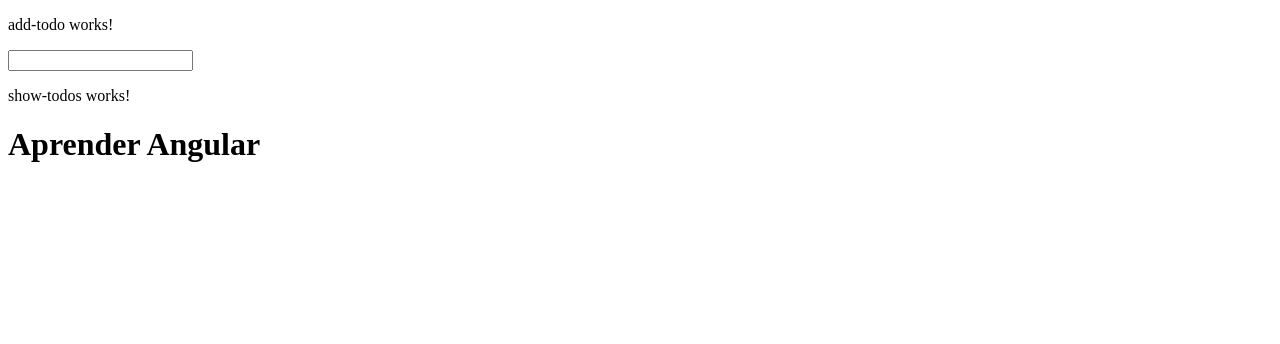
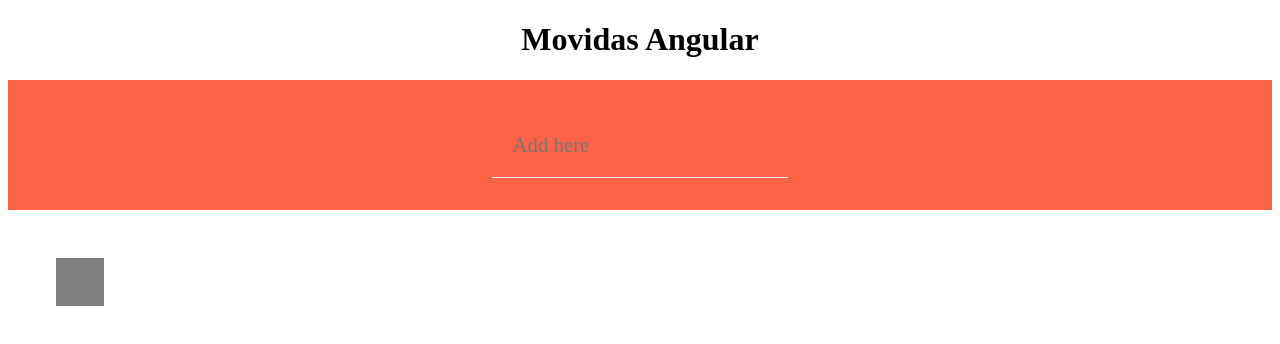
Before and after one commit to AbellanMotos/Angular-ToDos, an Angular app: page / in a window 1280 px wide. Shown: the top 344 px of the page. Built offline with nearby package versions, Linux system fonts and the light colour scheme.

Commit message:
save tasks in localstorage & delete tasks

```diff
--- a/src/app/add-todo/add-todo.component.html
+++ b/src/app/add-todo/add-todo.component.html
@@ -1,2 +1,4 @@
-<p>add-todo works!</p>
-<input (change)="addTodo(task)" type="text" [(ngModel)]="task" />
+<h1>Movidas Angular</h1>
+<div class="add-todo">
+<input (change)="addTodo(task)" placeholder="Add here" type="text" [(ngModel)]="task" />
+</div>
--- a/src/app/add-todo/add-todo.component.scss
+++ b/src/app/add-todo/add-todo.component.scss
@@ -0,0 +1,19 @@
+.add-todo {
+    background: tomato;
+    padding: 2em;
+    display: flex;
+    justify-content: center;
+    input {
+        all :unset;
+        color: white;
+        padding: 1em;
+        font-size: 1.3em;
+        border-bottom: 1px solid white
+
+    }
+}
+
+h1 {
+    display: flex;
+    justify-content: center;
+}
--- a/src/app/add-todo/add-todo.component.ts
+++ b/src/app/add-todo/add-todo.component.ts
@@ -17,7 +17,7 @@
 
   addTodo(text){
     this.newTodo.emit(text);
-    this.task = ''
+    this.task = '';
   }
 
 }
--- a/src/app/app.component.html
+++ b/src/app/app.component.html
@@ -1,9 +1,10 @@
 
 <app-add-todo (newTodo)="addNewTodo($event)"></app-add-todo>
-<app-show-todos [data]="todos"></app-show-todos>
+
+<app-show-todos [data]="todos"  (deleteTodo)="removeTodo($event)"></app-show-todos>
 
 
-
+<!-- OTRA MANERA DE HACERLO -->
 <!-- <input type="text" [(ngModel)]="newTaskText" (keyup.enter)=addNewTodo(newTaskText)
 <div class="tasks">
     <div class="task" *ngFor="let task of todos">
--- a/src/app/app.component.ts
+++ b/src/app/app.component.ts
@@ -7,13 +7,15 @@
   styleUrls: ['./app.component.scss']
 })
 export class AppComponent {
+  todos: Todo[] = JSON.parse(localStorage.getItem('todos')) || [];
 
-  todos: Todo[] = [{
+  /* todos: Todo[] = [{
     id: '1',
     text: 'Aprender Angular',
     completed: false,
     createdAt: new Date(),
   }];
+ */
 
   addNewTodo(text: string) {
     let newTodo: Todo = {
@@ -24,5 +26,16 @@
     };
 
     this.todos.push(newTodo);
+    this.saveToLocalStorage();
+
+  }
+
+  saveToLocalStorage() {
+    localStorage.setItem('todos', JSON.stringify(this.todos));
+  }
+
+  removeTodo(id: string){
+    this.todos = this.todos.filter(todo => todo.id !== id);
+    this.saveToLocalStorage();
   }
 }
--- a/src/app/show-todos/show-todos.component.html
+++ b/src/app/show-todos/show-todos.component.html
@@ -1,4 +1,9 @@
-<p>show-todos works!</p>
+
+<div class="show-todos">
+    <div class="todo-item">
 <div *ngFor="let task of data">
     <h1>{{task.text}}</h1>
+    <p>is completed: {{task.completed}}</p>
+    <button (click)="emiteDeleteId(task.id)">X</button>
 </div>
+</div>
--- a/src/app/show-todos/show-todos.component.scss
+++ b/src/app/show-todos/show-todos.component.scss
@@ -0,0 +1,11 @@
+.show-todos {
+    display: flex;
+    flex-flow: row wrap;
+    padding: 2em;
+    .todo-item{
+        max-width: 200px;
+        padding: 1.5em;
+        background-color: grey;
+        margin: 1em;
+    }
+}
--- a/src/app/show-todos/show-todos.component.ts
+++ b/src/app/show-todos/show-todos.component.ts
@@ -1,4 +1,4 @@
-import { Component, Input } from '@angular/core';
+import { Component, Input, Output, EventEmitter } from '@angular/core';
 import { Todo } from '../models/Todo';
 
 @Component({
@@ -9,4 +9,11 @@
 
 export class ShowTodosComponent {
   @Input() data: Todo[];
+  @Output() deleteTodo = new EventEmitter<string>();
+
+  emiteDeleteId(id){
+    this.deleteTodo.emit(id);
+  }
+
+
  }
```
